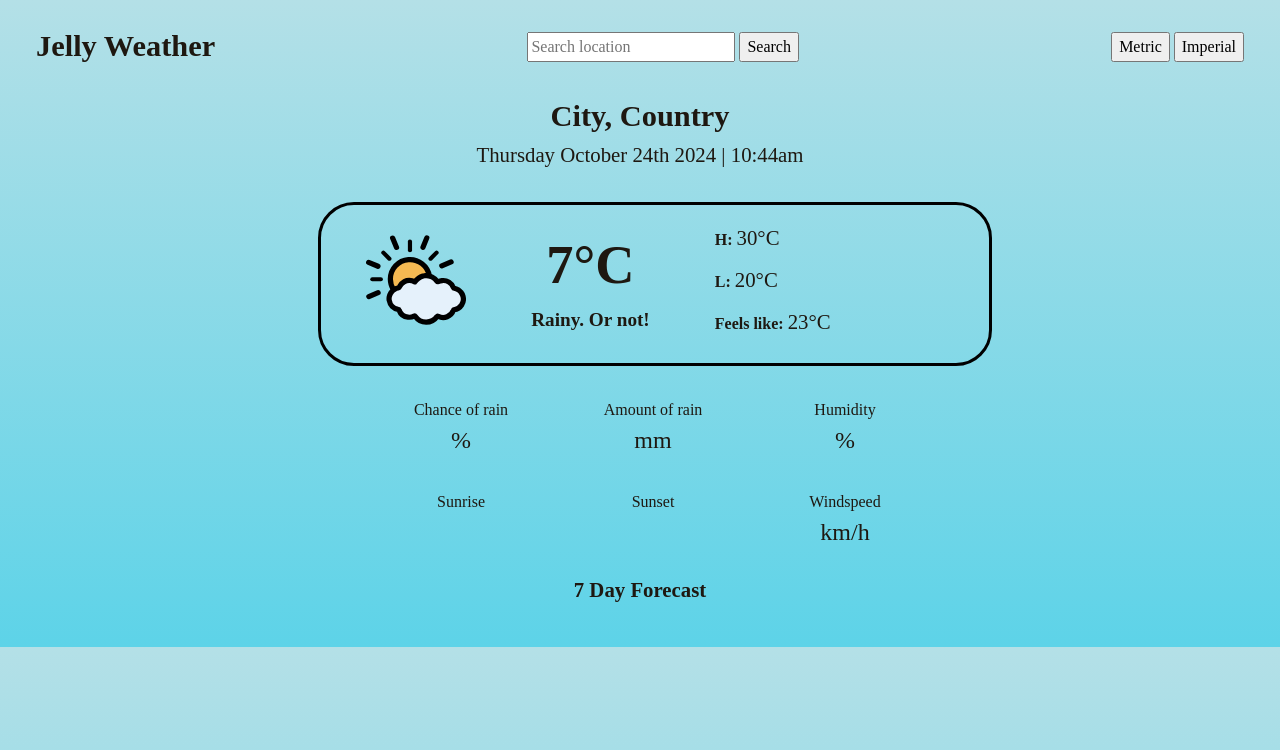
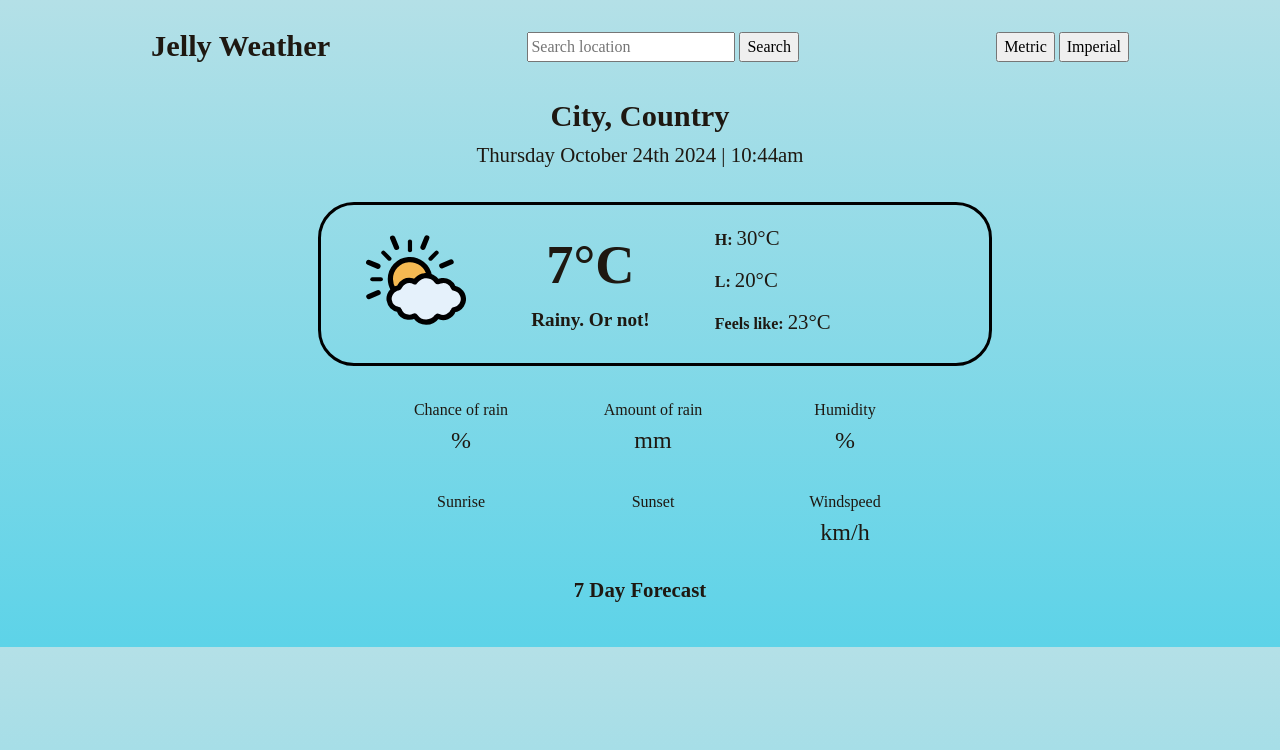
Before and after one commit to JellyRollJunior/jelly-weather, a website built with webpack: page src/index.html in a window 1280 px wide. Built offline with nearby package versions, Linux system fonts and the light colour scheme; no server answers.

Commit message:
Limit header width to 1050 px

```diff
--- a/src/styles.css
+++ b/src/styles.css
@@ -59,6 +59,8 @@ output {
   display: flex;
   flex-direction: column;
   align-items: center;
+  max-width: 1050px;
+  margin: auto;
 }
 
 header {
```
Also changed, not shown: README.md.
